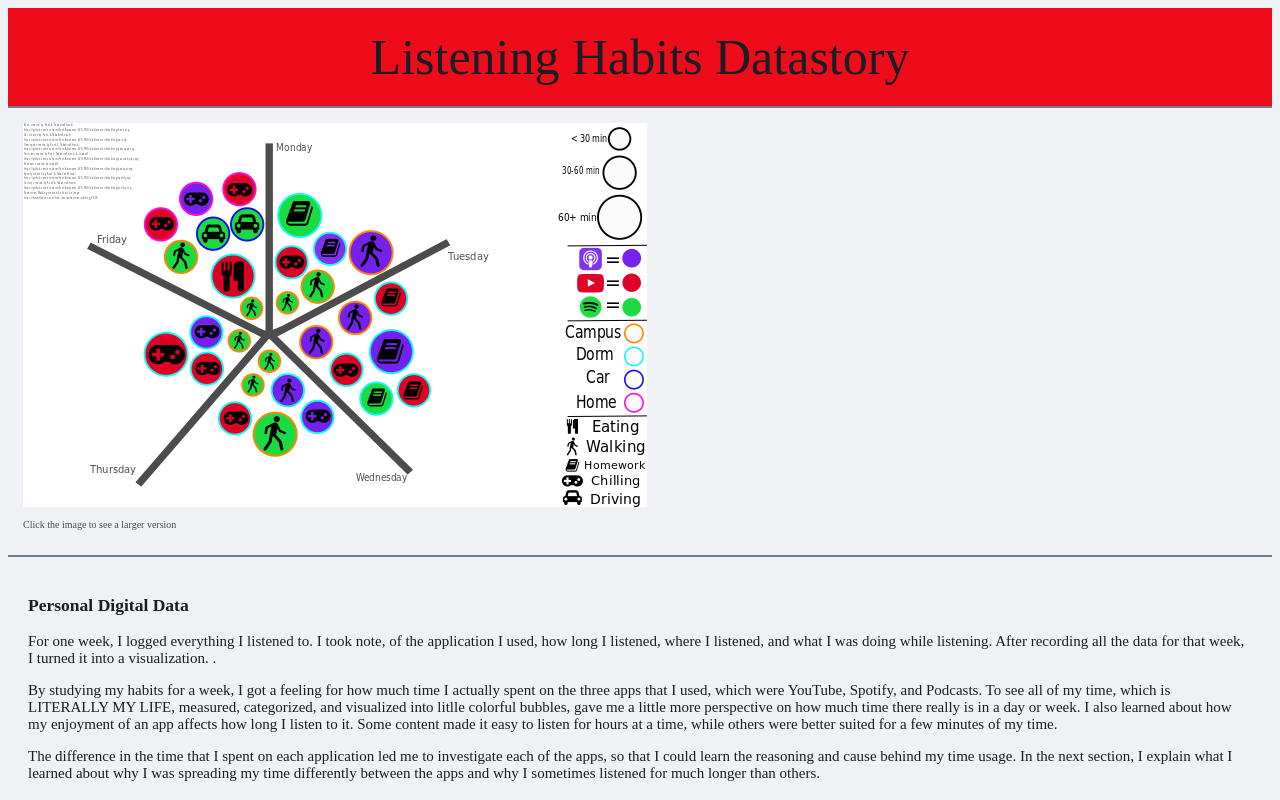
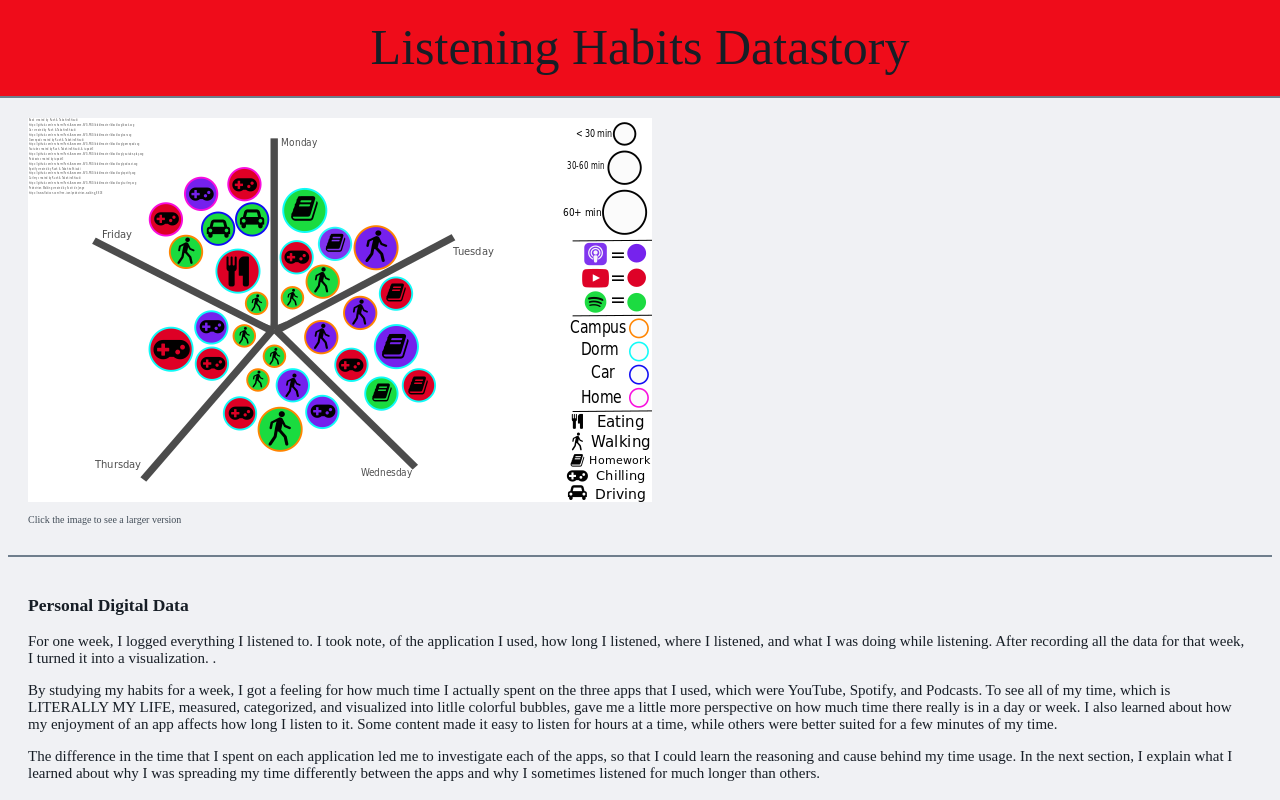
Before and after one commit to mcisne7/cisneros-datastory, a plain HTML site: page index.html in a window 1280 px wide. Shown: the top 800 px of the page. Drawn offline with Linux system fonts and the light colour scheme.

Commit message:
Cleaning up CSS more

```diff
--- a/assets/css/style.css
+++ b/assets/css/style.css
@@ -19,7 +19,9 @@ html {
 
 header{
   padding: 20px;
-  margin: 0%;
+  margin-left: -10px;
+  margin-right: -10px;
+  margin-top: -10px;
   text-align: center;
   font-size:50px;
   border-bottom: 2px solid #6F7E8C;
@@ -32,10 +34,8 @@ header{
   padding: 20px;
 }
 #image-container{
-  border-bottom: 2px solid #6F7E8C;
   font-size: 10px;
   color: #424D58;
-  padding: 15px;
 }
 #resources a:hover{
   font-size: 25px;
```
